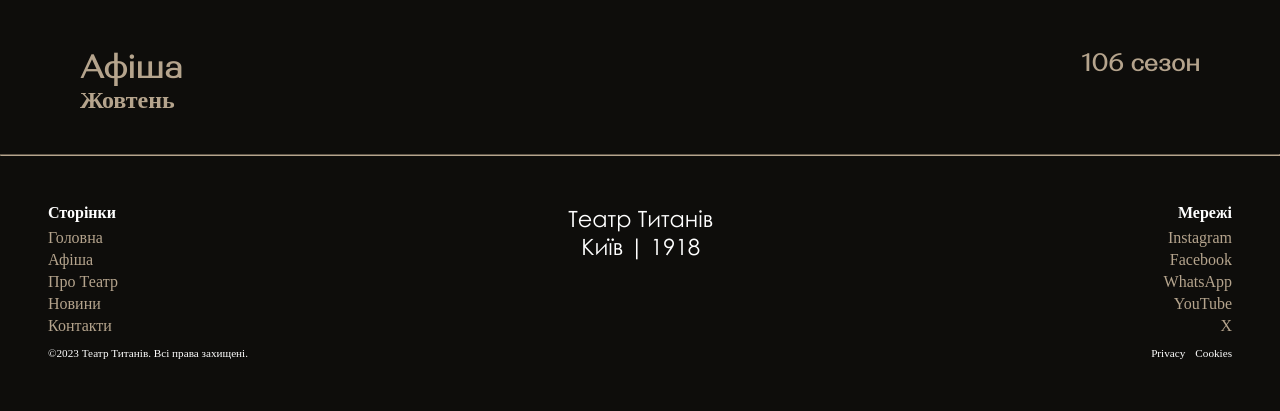
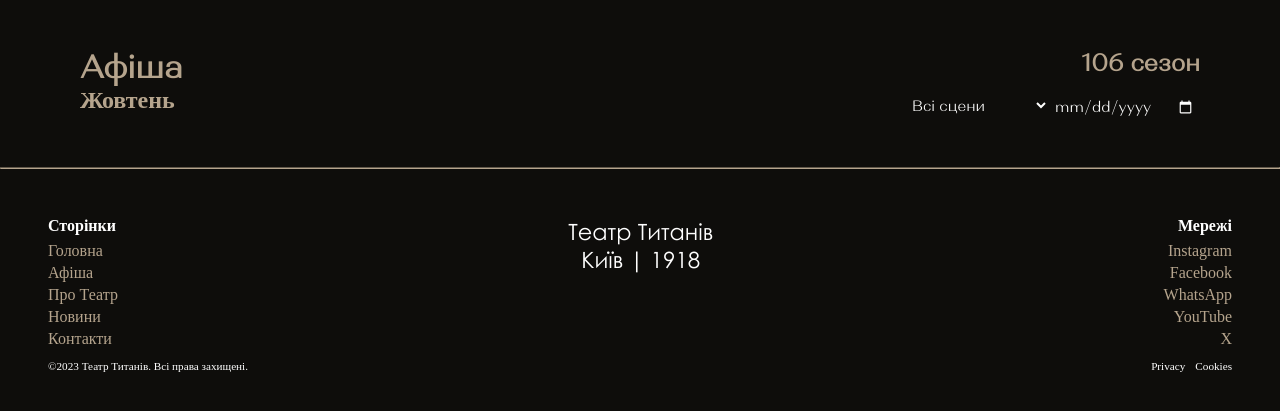
Before and after one commit to Mar4ik10/theatresiteproject, a Django app: page /afisha/ in a window 1280 px wide. Shown: the part 126-537 px from the top of the page. Run offline with Django 4.2, Linux system fonts and the light colour scheme; data that the repository does not hold is empty; some libraries are stand-ins or nearby versions.

Commit message:
A little correct afisha

```diff
--- a/theatreproj/static/responsive.css
+++ b/theatreproj/static/responsive.css
@@ -103,7 +103,14 @@
     flex-direction: column;
     align-items: center;
   }
+
+  #filter-form {
+    flex-direction: column;
+  }
+
   .row-afisha {
+    flex-direction: column;
+    align-items: center;
     justify-content: center;
   }
   .main-afisha {
--- a/theatreproj/static/styles.css
+++ b/theatreproj/static/styles.css
@@ -732,6 +732,40 @@ body {
   color: #b5a48d;
 }
 
+.row-afisha {
+  display: flex;
+  flex-wrap: wrap;
+}
+
+#input-select {
+  font-size: 18px;
+  padding: 10px 5px;
+  display: flex;
+  border: none;
+  background-color: #0e0d0b;
+  color: #ffffff;
+  font-size: 15px;
+  font-family: Alethia Next;
+}
+
+#filter-form {
+  display: flex;
+}
+
+#filter-form input {
+  font-size: 18px;
+  padding: 10px 5px;
+  display: flex;
+  border: none;
+  outline: none;
+  background-color: #0e0d0b;
+  color: #ffffff;
+  font-size: 15px;
+  font-family: Alethia Next;
+  color-scheme: dark;
+  flex-wrap: wrap;
+}
+
 .card-section-afisha {
   display: flex;
   justify-content: center;
--- a/theatreproj/templates/afisha.html
+++ b/theatreproj/templates/afisha.html
@@ -8,17 +8,16 @@
   <div class="row-afisha">
     <h2 style="color: #b5a48d">Жовтень</h2>
 
-    <!-- <form action="." method="get" id="filter-form">
+    <form action="." method="get" id="filter-form">
       <div class="custom-select">
         <select name="input-select" id="input-select">
-          <option value="">Оберіть сцени</option>
           <option value="allscenes">Всі сцени</option>
           <option value="mainscene">Основна сцена</option>
           <option value="camscene">Камерна сцена</option>
         </select>
       </div>
       <input type="date" name="input-date" class="fa" id="input-date" />
-    </form> -->
+    </form>
   </div>
   <section class="card-section-afisha">
     {% for show in theatre %}
```
Also changed, not shown: theatreproj/templates/successPay.html (added).
